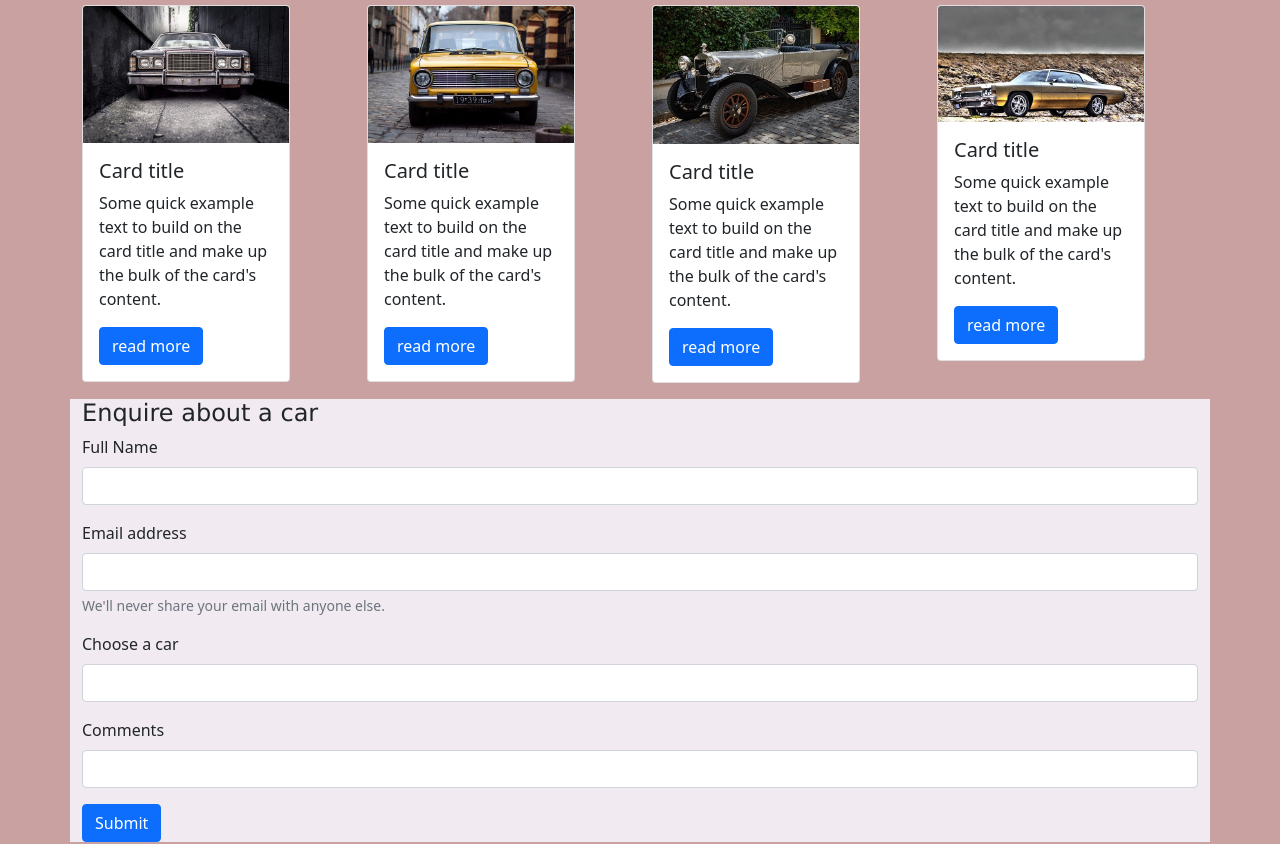
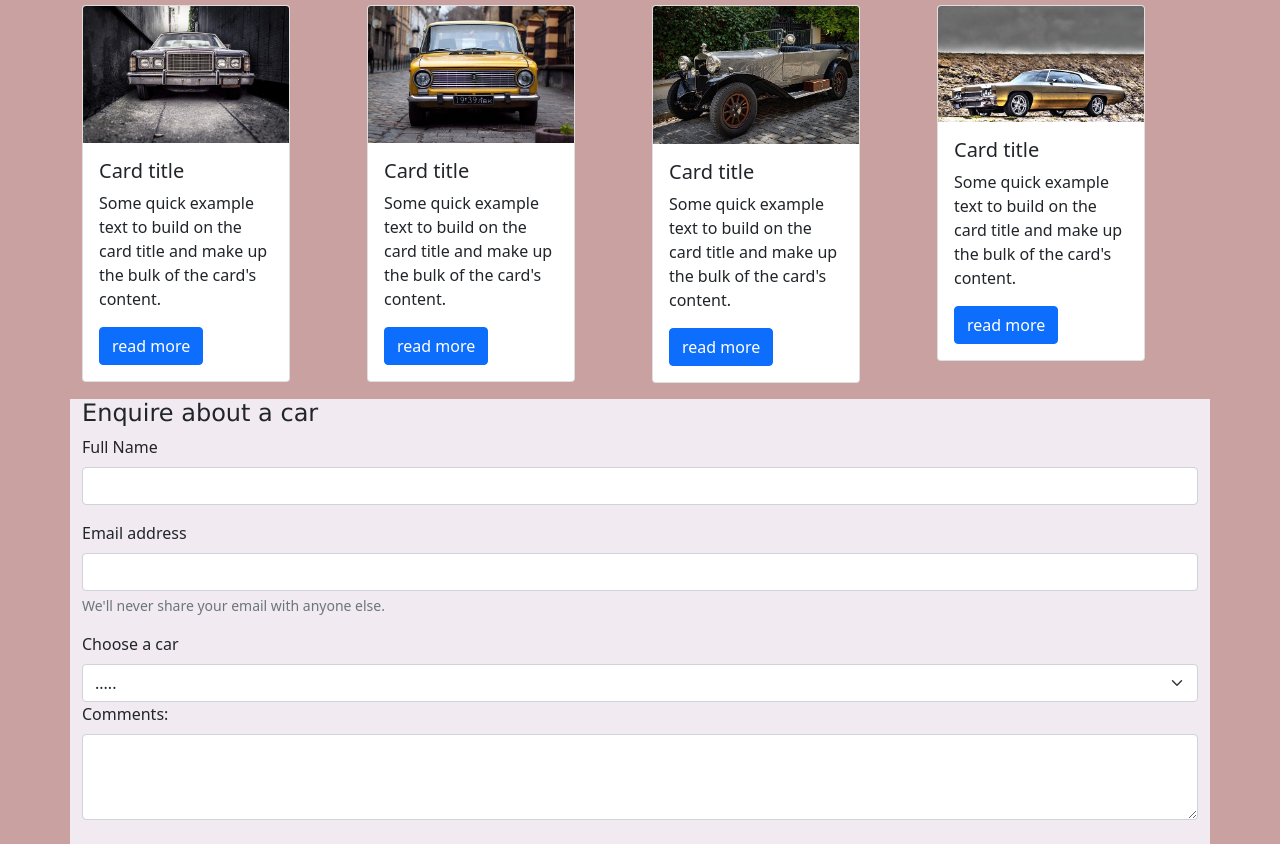
Before and after one commit to Gyanu2200/vintagecarhirewebsite, a plain HTML site: page index.html in a window 1280 px wide. Shown: the part 142-986 px from the top of the page. Drawn offline with nearby package versions, Linux system fonts and the light colour scheme.

Commit message:
change in form

```diff
--- a/css/style.css
+++ b/css/style.css
@@ -42,5 +42,13 @@ h2 {
 }
 
 .collapse ul{
+    text-align: center;
+}
+
+.nav-item li{
     text-align: right;
 }
+
+.container ul{
+    text-align: right;
+}
--- a/index.html
+++ b/index.html
@@ -128,12 +128,19 @@
             </div>
             <div class="mb-3">
               <label for="exampleInputPassword1" class="form-label">Choose a car</label>
-              <input name="Choose a car" type="text" class="form-control" id="exampleInputPassword1">
-            </div>
-            <div class="mb-3">
-                <label for="exampleInputPassword1" class="form-label">Comments</label>
-                <input name="Comments" type="text" class="form-control" id="exampleInputPassword1">
-              </div>
+                <select class="form-select" aria-label="Default select car">
+                <option selected>.....</option>
+                <option value="1">Car1</option>
+                <option value="2">Car2</option>
+                <option value="3">Car3</option>
+                <option value="3">Car4</option>
+              </select>
+
+                <div class="mb-3">
+                  <label for="exampleFormControlTextarea1" class="form-label">Comments:</label>
+                  <textarea class="form-control" id="exampleFormControlTextarea1" rows="3"></textarea>
+                </div>
+              <br>
 
             <button type="submit" class="btn btn-primary">Submit</button>
           </form>
```
